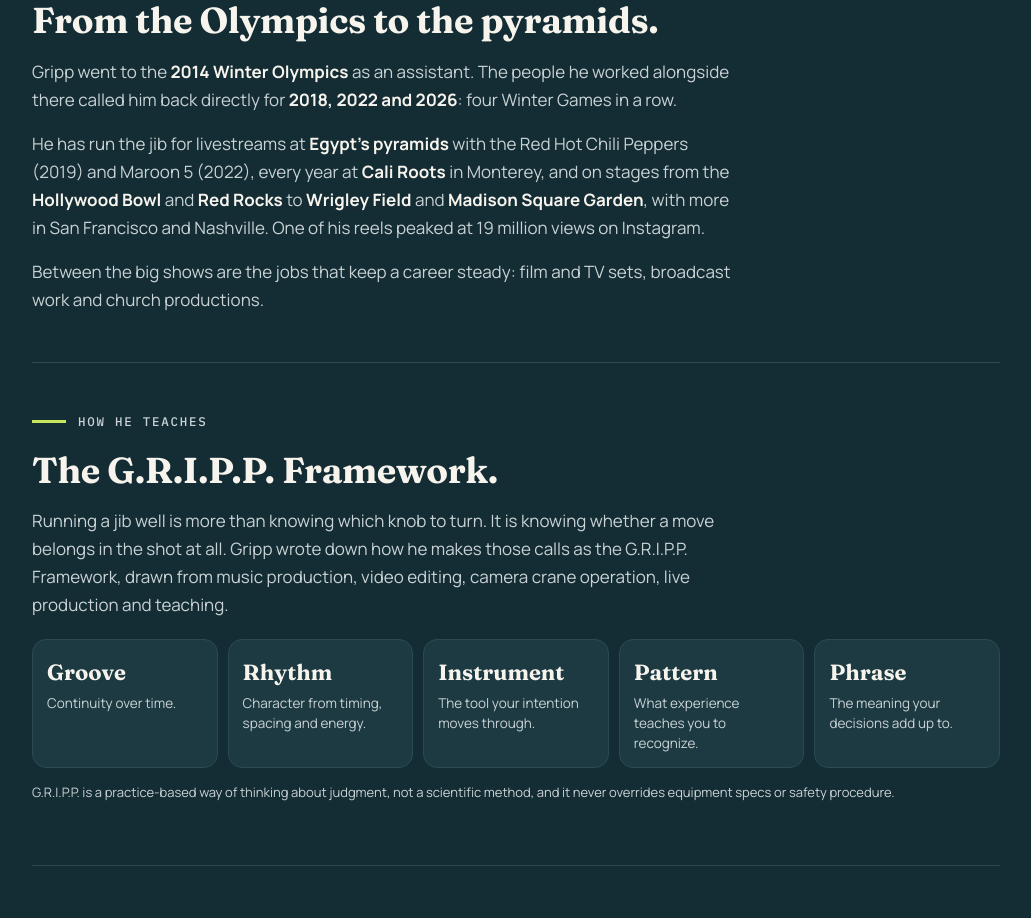
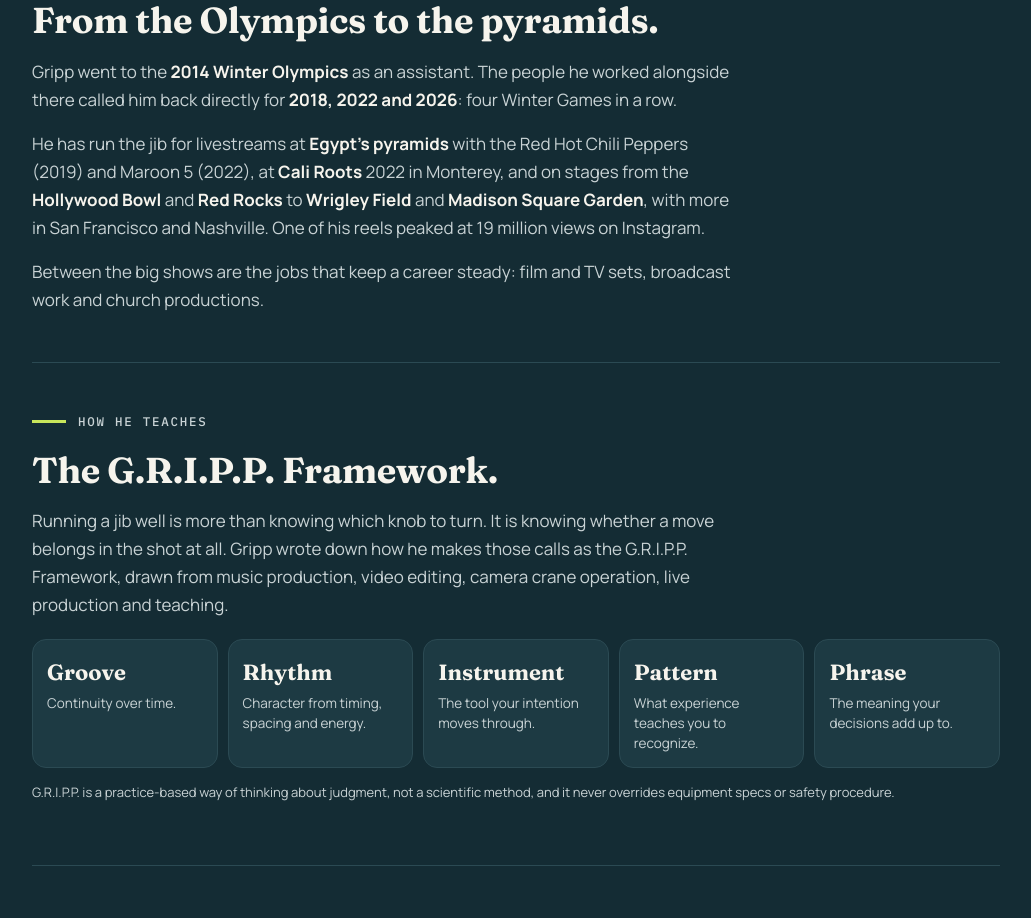
Before and after one commit to Willie-Rich14/groovelogicgroup-com, a plain HTML site: page about/index.html in a window 1280 px wide. Shown: the part 1700-2618 px from the top of the page, without its empty margins (124-1155 px from the left). Drawn offline with Linux system fonts and the light colour scheme.

Commit message:
Cali Roots: 2022 only

```diff
--- a/about/index.html
+++ b/about/index.html
@@ -137,7 +137,7 @@
       <h2>From the Olympics to the pyramids.</h2>
       <div class="story">
         <p>Gripp went to the <strong>2014 Winter Olympics</strong> as an assistant. The people he worked alongside there called him back directly for <strong>2018, 2022 and 2026</strong>: four Winter Games in a row.</p>
-        <p>He has run the jib for livestreams at <strong>Egypt’s pyramids</strong> with the Red Hot Chili Peppers (2019) and Maroon 5 (2022), every year at <strong>Cali Roots</strong> in Monterey, and on stages from the <strong>Hollywood Bowl</strong> and <strong>Red Rocks</strong> to <strong>Wrigley Field</strong> and <strong>Madison Square Garden</strong>, with more in San Francisco and Nashville. One of his reels peaked at 19 million views on Instagram.</p>
+        <p>He has run the jib for livestreams at <strong>Egypt’s pyramids</strong> with the Red Hot Chili Peppers (2019) and Maroon 5 (2022), at <strong>Cali Roots</strong> 2022 in Monterey, and on stages from the <strong>Hollywood Bowl</strong> and <strong>Red Rocks</strong> to <strong>Wrigley Field</strong> and <strong>Madison Square Garden</strong>, with more in San Francisco and Nashville. One of his reels peaked at 19 million views on Instagram.</p>
         <p>Between the big shows are the jobs that keep a career steady: film and TV sets, broadcast work and church productions.</p>
       </div>
     </section>
```
Also changed, not shown: index.html (+1 -1 lines).
